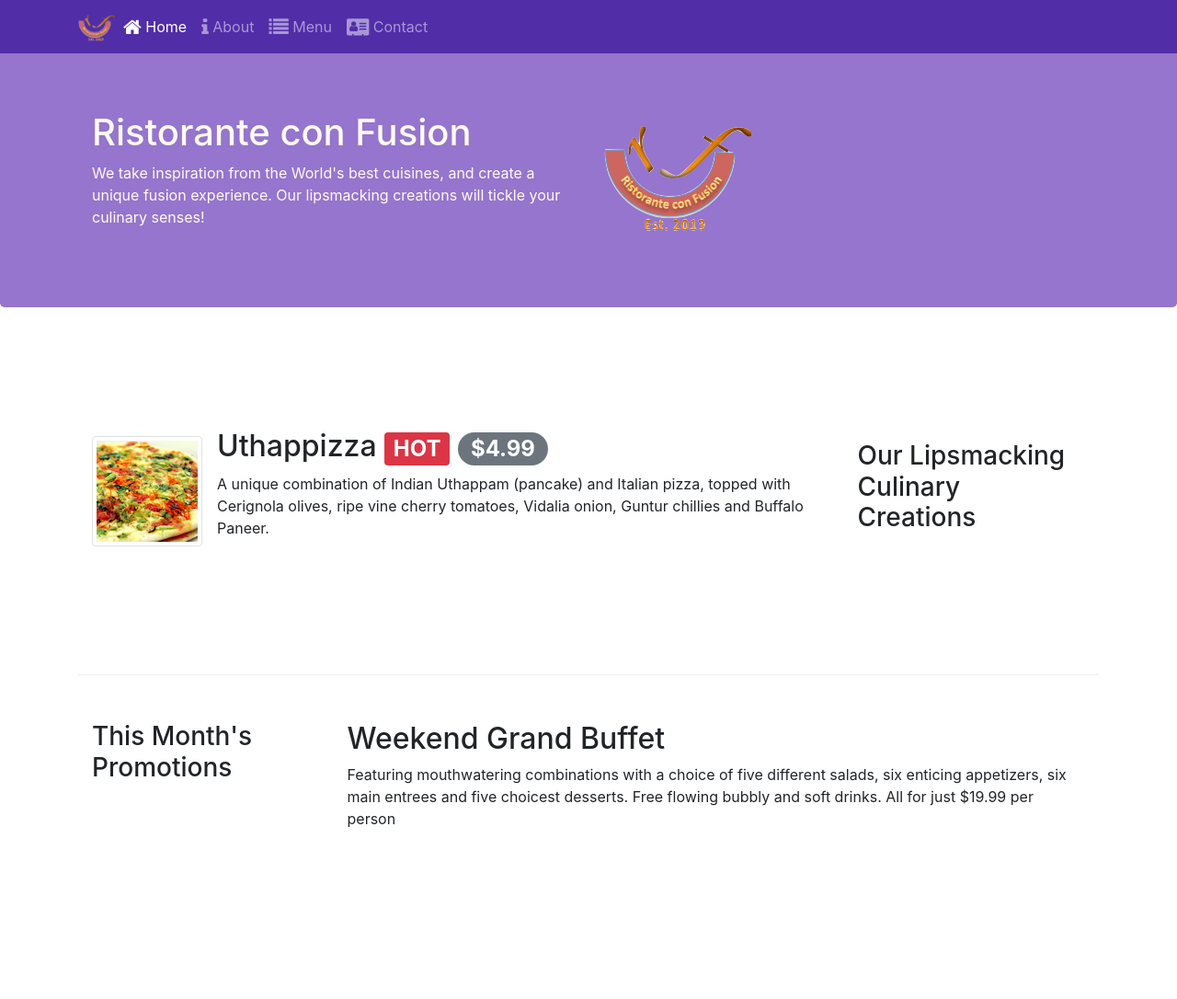
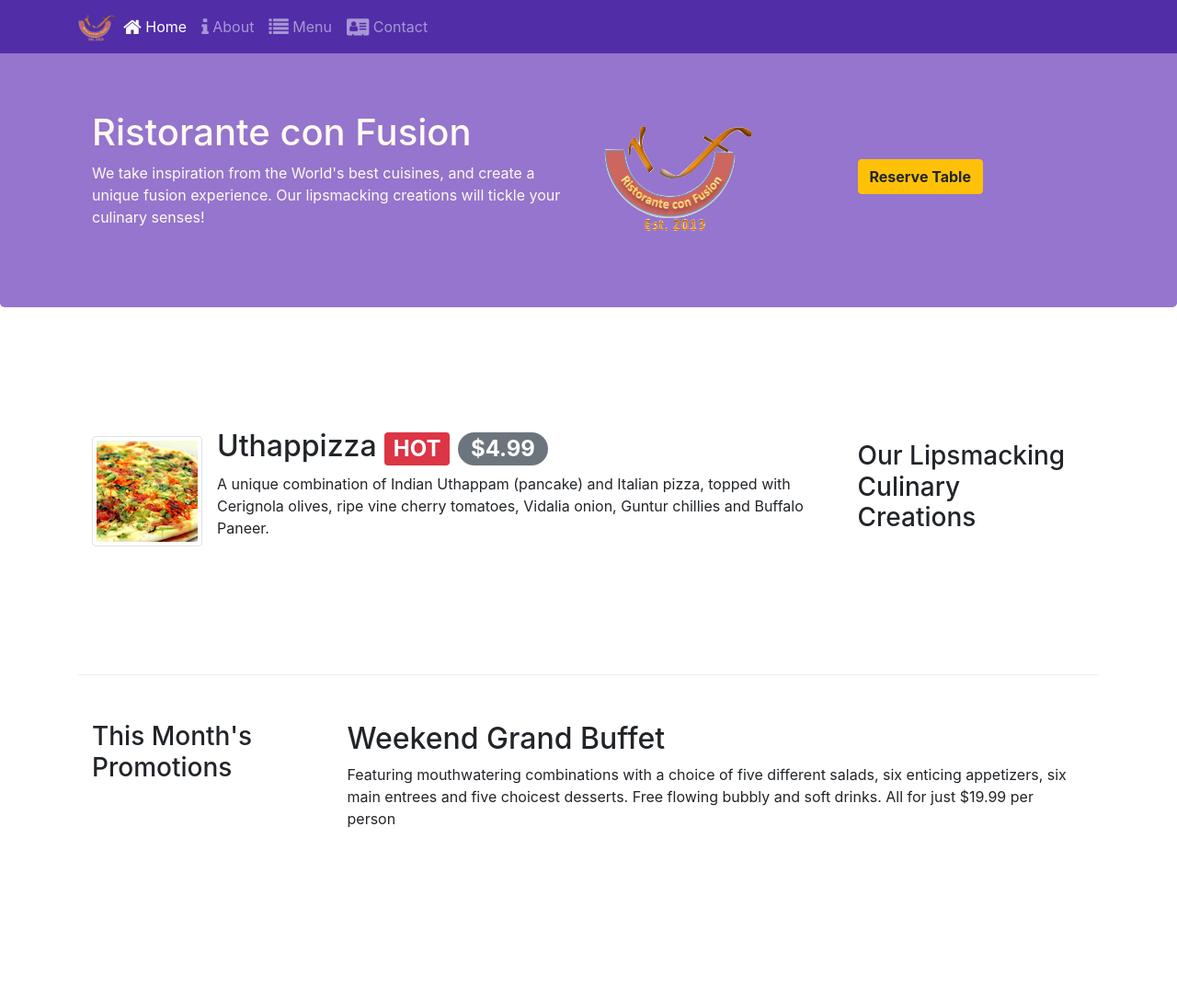
Before and after one commit to vitran96/webtool-excercise, a website: page conFusion/index.html in a window 1280 px wide. Shown: the top 1086 px of the page at 92% size. Drawn offline with nearby package versions, Linux system fonts and the light colour scheme.

Commit message:
add reserve button

```diff
--- a/conFusion/index.html
+++ b/conFusion/index.html
@@ -42,6 +42,9 @@
                 </div>
                 <div class="col-12 col-sm align-self-center">
                     <img src="img/logo.png" alt="logo" class="img-fluid">
+                </div>
+                <div class="btn-group col-12 col-sm align-self-center" role="group">
+                    <a role="button" class="btn btn-warning" href="#"> <strong>Reserve Table</strong></a>
                 </div>
             </div>
         </div>
```
